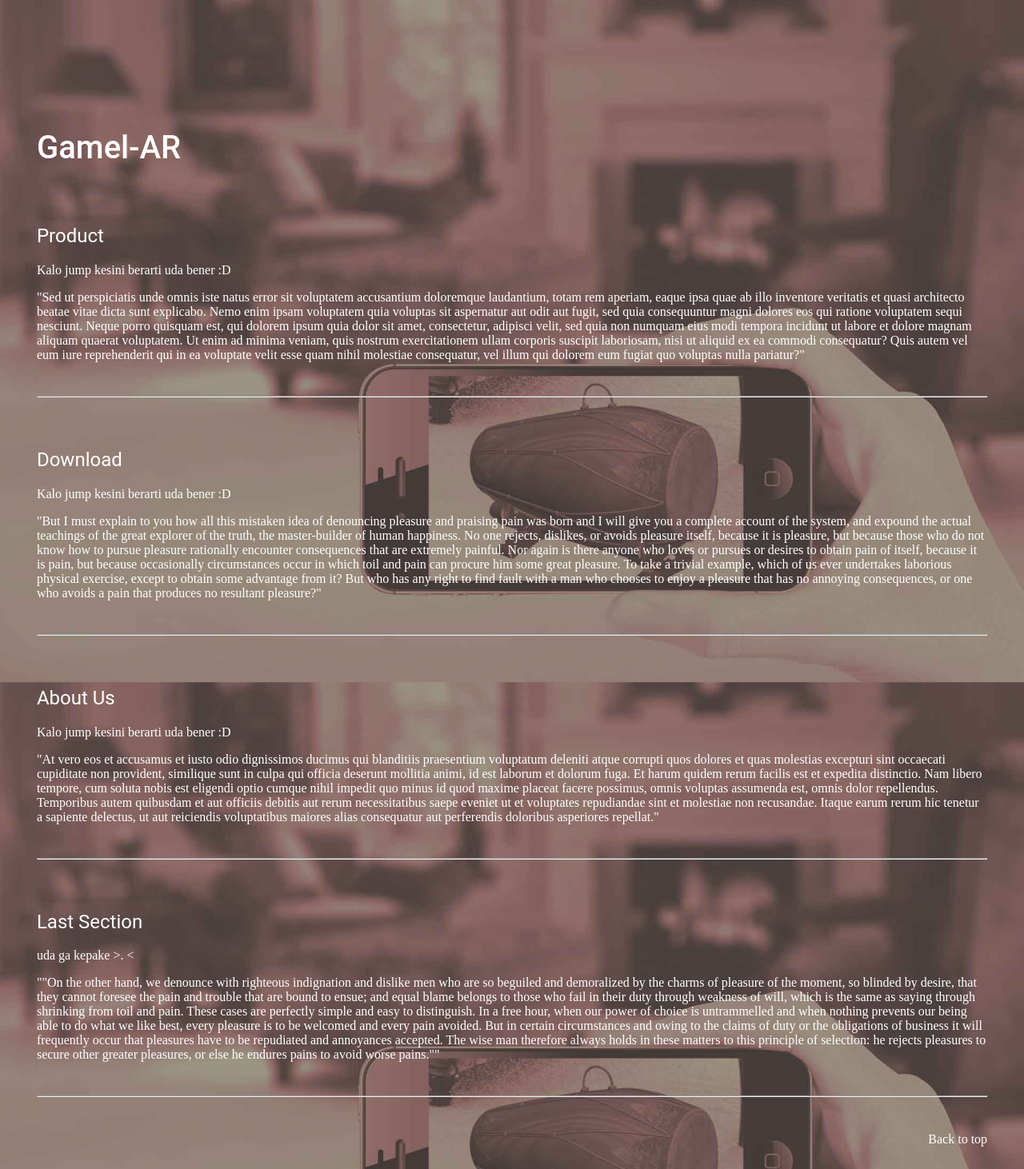
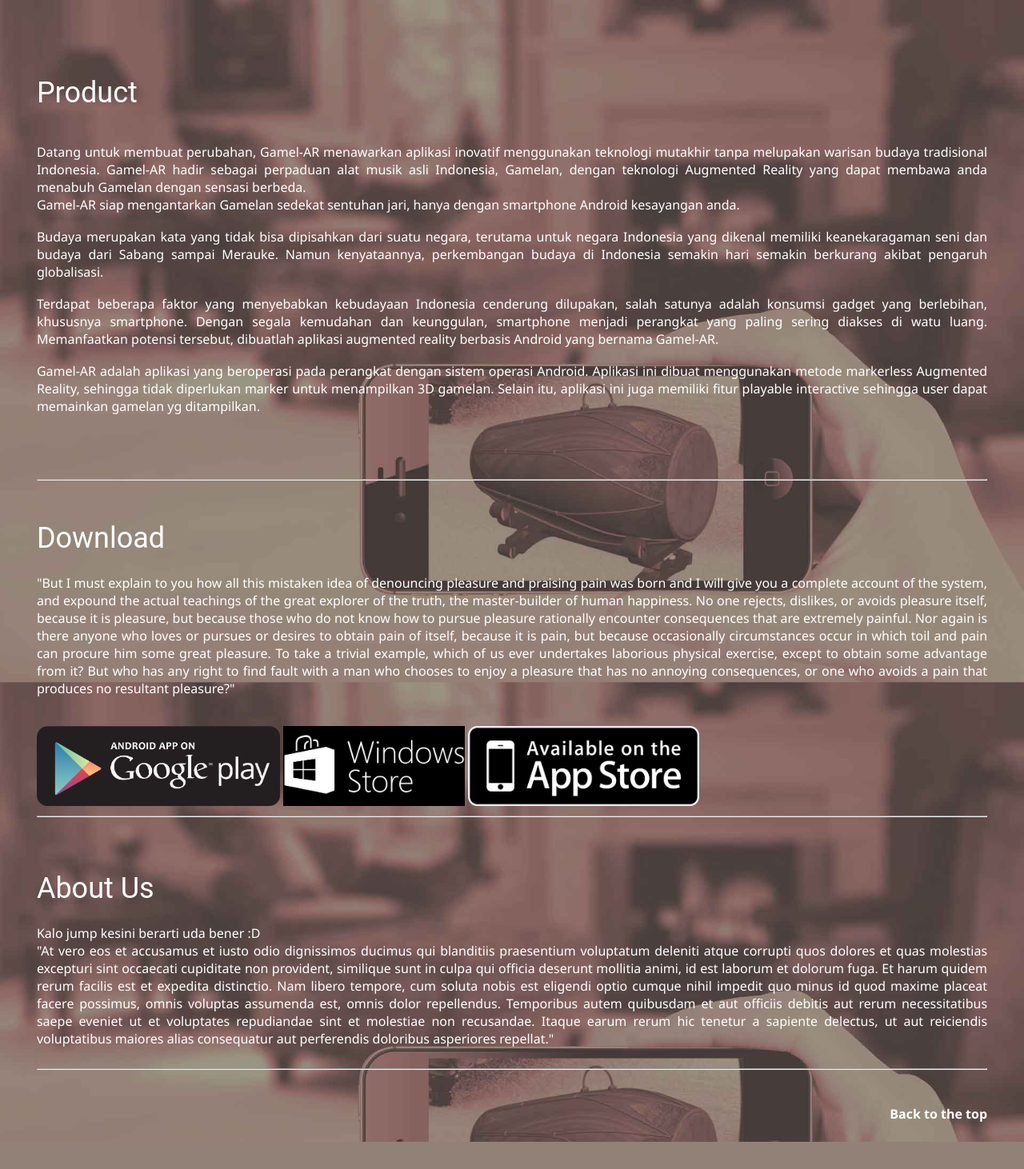
Before and after one commit to KelompokA/Web, a PHP site: page /pages/konten.html in a window 1280 px wide. Shown: the whole page at 80% size. After the commit the page ends 1428 px from the top, so only its background shows below. Run offline with PHP 8.4, Linux system fonts and the light colour scheme.

Commit message:
ver 2.5, edit banyak

```diff
--- /dev/null
+++ b/css/konten.css
@@ -0,0 +1,28 @@
+h1 {
+    color: #fff;
+    font-size: 36px;
+    font-weight: 400;
+    font-family: "Roboto";
+    text-align: left;
+
+}
+
+h2 {
+    color: white;
+    font-family: Roboto;
+
+}
+
+p {
+    color: white;
+    font-family: "Segoe UI";
+    font-size: 36;
+    margin: 0;
+    text-align:justify;
+
+}
+
+#backtop {
+    font-family: "Segoe UI";
+    font-weight: 700;
+}
--- a/index.html
+++ b/index.html
@@ -5,7 +5,8 @@
     <title>Gamel-AR</title>
     <!-- Link ke main CSS -->
     <link href="css/main.css" rel="stylesheet">
-    <link href="css/konten.css" rel="stylesheet">
+    <link href='https://fonts.googleapis.com/css?family=Droid+Sans:700|Roboto:400,300' rel='stylesheet' type='text/css'>
+
 </head>
 
 <body>
@@ -15,7 +16,8 @@
             <h1 class="judul"> G<span style="font-size:30px; font-weight:300;">AMEL-</span>AR </h1>
             <p class="subjudul">You're one touch away from Gamelan</p>
             <!--            <hr color="white" width="300px">-->
-
+            <br>
+            <img src="assets/gambarGamelan.png">
             <table class="navigation">
                 <td>
                     <a href="pages/konten.html#Sec1" target="iframe1">
--- a/pages/konten.html
+++ b/pages/konten.html
@@ -2,51 +2,53 @@
 <html>
 
 <head>
-    <style>
-        h1 {
-            color: white;
-            text-align: left;
-            font-family:Roboto;
-        }
-
-        h2 {
-            color: white;
-            font-family:Roboto;
-            font-weight: 400;
-        }
-
-        p {
-            color: white;
-        }
-    </style>
+    <link href="../css/konten.css" rel="stylesheet">
 </head>
 
 <body style="background-image: url(../assets/back.jpg); background-repeat: no-repeat ; background-size:cover;background-attachment: fixed">
-    <div style="padding: 10% 3% 3% 3%">
-        <div style="height:100px; width:100vh;">
-            <a name="Top" style="">
-                <h1 style=" font-size:40px; font-weight:500">Gamel-AR</h1>
-            </a>
-        </div>
+    <div style="padding: 5% 3% 3% 3%">
+        <!--        <div style="height:50px; width:100vh;">-->
+        <!--            <a name="Top">. -->
+        <!--                <h1 style=" font-size:40px; font-weight:500">Kelompok A</h1>-->
+        <!--            </a>-->
+        <!--        </div>-->
 
         </section>
-        <a name="Sec1"><h2>Product</h2></a>
-        <p> Kalo jump kesini berarti uda bener :D </p>
-        <p> "Sed ut perspiciatis unde omnis iste natus error sit voluptatem accusantium doloremque laudantium, totam rem aperiam, eaque ipsa quae ab illo inventore veritatis et quasi architecto beatae vitae dicta sunt explicabo. Nemo enim ipsam voluptatem quia voluptas sit aspernatur aut odit aut fugit, sed quia consequuntur magni dolores eos qui ratione voluptatem sequi nesciunt. Neque porro quisquam est, qui dolorem ipsum quia dolor sit amet, consectetur, adipisci velit, sed quia non numquam eius modi tempora incidunt ut labore et dolore magnam aliquam quaerat voluptatem. Ut enim ad minima veniam, quis nostrum exercitationem ullam corporis suscipit laboriosam, nisi ut aliquid ex ea commodi consequatur? Quis autem vel eum iure reprehenderit qui in ea voluptate velit esse quam nihil molestiae consequatur, vel illum qui dolorem eum fugiat quo voluptas nulla pariatur?" </p>
+        <a name="Sec1"><h1>Product</h1></a>
+        <br>
+        <p>Datang untuk membuat perubahan, Gamel-AR menawarkan aplikasi inovatif menggunakan teknologi mutakhir tanpa melupakan warisan budaya tradisional Indonesia. Gamel-AR hadir sebagai perpaduan alat musik asli Indonesia, Gamelan, dengan teknologi Augmented Reality yang dapat membawa anda menabuh Gamelan dengan sensasi berbeda.
+            <br>Gamel-AR siap mengantarkan Gamelan sedekat sentuhan jari, hanya dengan smartphone Android kesayangan anda. </p>
+        <br>
+        <p>Budaya merupakan kata yang tidak bisa dipisahkan dari suatu negara, terutama untuk negara Indonesia yang dikenal memiliki keanekaragaman seni dan budaya dari Sabang sampai Merauke. Namun kenyataannya, perkembangan budaya di Indonesia semakin hari semakin berkurang akibat pengaruh globalisasi.</p>
+
+        <br>
+        <p>Terdapat beberapa faktor yang menyebabkan kebudayaan Indonesia cenderung dilupakan, salah satunya adalah konsumsi gadget yang berlebihan, khususnya smartphone. Dengan segala kemudahan dan keunggulan, smartphone menjadi perangkat yang paling sering diakses di watu luang. Memanfaatkan potensi tersebut, dibuatlah aplikasi augmented reality berbasis Android yang bernama Gamel-AR.</p>
+
+        <br>
+        <p>Gamel-AR adalah aplikasi yang beroperasi pada perangkat dengan sistem operasi Android. Aplikasi ini dibuat menggunakan metode markerless Augmented Reality, sehingga tidak diperlukan marker untuk menampilkan 3D gamelan. Selain itu, aplikasi ini juga memiliki fitur playable interactive sehingga user dapat memainkan gamelan yg ditampilkan.</p>
+        </p>
+        <br>
+        <br>
+        <br>
+        <br>
+        <hr>
+        <br>
+
+
+        <a name="Sec2"><h1>Download</h1></a>
+        <p> "But I must explain to you how all this mistaken idea of denouncing pleasure and praising pain was born and I will give you a complete account of the system, and expound the actual teachings of the great explorer of the truth, the master-builder of human happiness. No one rejects, dislikes, or avoids pleasure itself, because it is pleasure, but because those who do not know how to pursue pleasure rationally encounter consequences that are extremely painful. Nor again is there anyone who loves or pursues or desires to obtain pain of itself, because it is pain, but because occasionally circumstances occur in which toil and pain can procure him some great pleasure. To take a trivial example, which of us ever undertakes laborious physical exercise, except to obtain some advantage from it? But who has any right to find fault with a man who chooses to enjoy a pleasure that has no annoying consequences, or one who avoids a pain that produces no resultant pleasure?" </p>
+    <br><br>
+        <a href="http://play.google.com"> <img src="../assets/gplay.png" style="height:100px;"></a>
+        <a href="https://www.microsoft.com/en-us/store/apps/windows-phone?icid=en_US_Store_UH_apps_WinPho"> <img src="../assets/Wstore.png" style="height:100px;"></a>
+        <a href="http://www.apple.com"> <img src="../assets/appstore.png" style="height:100px;"></a>
+
+
         <br>
         <hr>
         <br>
         <br>
 
-        <a name="Sec2"><h2>Download</h2></a>
-        <p> Kalo jump kesini berarti uda bener :D </p>
-        <p> "But I must explain to you how all this mistaken idea of denouncing pleasure and praising pain was born and I will give you a complete account of the system, and expound the actual teachings of the great explorer of the truth, the master-builder of human happiness. No one rejects, dislikes, or avoids pleasure itself, because it is pleasure, but because those who do not know how to pursue pleasure rationally encounter consequences that are extremely painful. Nor again is there anyone who loves or pursues or desires to obtain pain of itself, because it is pain, but because occasionally circumstances occur in which toil and pain can procure him some great pleasure. To take a trivial example, which of us ever undertakes laborious physical exercise, except to obtain some advantage from it? But who has any right to find fault with a man who chooses to enjoy a pleasure that has no annoying consequences, or one who avoids a pain that produces no resultant pleasure?" </p>
-        <br>
-        <hr>
-        <br>
-        <br>
-
-        <a name="Sec3"><h2>About Us</h2></a>
+        <a name="Sec3"><h1>About Us</h1></a>
         <p> Kalo jump kesini berarti uda bener :D </p>
         <p> "At vero eos et accusamus et iusto odio dignissimos ducimus qui blanditiis praesentium voluptatum deleniti atque corrupti quos dolores et quas molestias excepturi sint occaecati cupiditate non provident, similique sunt in culpa qui officia deserunt mollitia animi, id est laborum et dolorum fuga. Et harum quidem rerum facilis est et expedita distinctio. Nam libero tempore, cum soluta nobis est eligendi optio cumque nihil impedit quo minus id quod maxime placeat facere possimus, omnis voluptas assumenda est, omnis dolor repellendus. Temporibus autem quibusdam et aut officiis debitis aut rerum necessitatibus saepe eveniet ut et voluptates repudiandae sint et molestiae non recusandae. Itaque earum rerum hic tenetur a sapiente delectus, ut aut reiciendis voluptatibus maiores alias consequatur aut perferendis doloribus asperiores repellat." </p>
         <br>
@@ -54,16 +56,9 @@
         <br>
         <br>
 
-        <a name="Bot"><h2>Last Section</h2></a>
-        <p> uda ga kepake >.
-            < </p>
-                <p> ""On the other hand, we denounce with righteous indignation and dislike men who are so beguiled and demoralized by the charms of pleasure of the moment, so blinded by desire, that they cannot foresee the pain and trouble that are bound to ensue; and equal blame belongs to those who fail in their duty through weakness of will, which is the same as saying through shrinking from toil and pain. These cases are perfectly simple and easy to distinguish. In a free hour, when our power of choice is untrammelled and when nothing prevents our being able to do what we like best, every pleasure is to be welcomed and every pain avoided. But in certain circumstances and owing to the claims of duty or the obligations of business it will frequently occur that pleasures have to be repudiated and annoyances accepted. The wise man therefore always holds in these matters to this principle of selection: he rejects pleasures to secure other greater pleasures, or else he endures pains to avoid worse pains."" </p>
-                <br>
-                <hr>
-                <br>
-                <br>
 
-                <a title="Click to top" href="#Top" style="color:white;float:right;text-decoration:none;"> Back to top </a>
+
+        <a id="backtop" title="Click to top" href="#Top" style="color:white;float:right;text-decoration:none;"> Back to the top </a>
     </div>
 </body>
 
```
Also changed, not shown: css/main.css (+11 -6 lines), pages/newproduct.html (added, +34 -0 lines), pages/product.html (added, +17 -0 lines), assets/LambangGamelan.png (added), assets/Wstore.png (added), assets/appstore.png (added), assets/gambarGamelan.png (added), assets/gplay.png (added), assets/logoApp.png (added), assets/logoPlay.png (added), assets/logoWindows.png (added).
